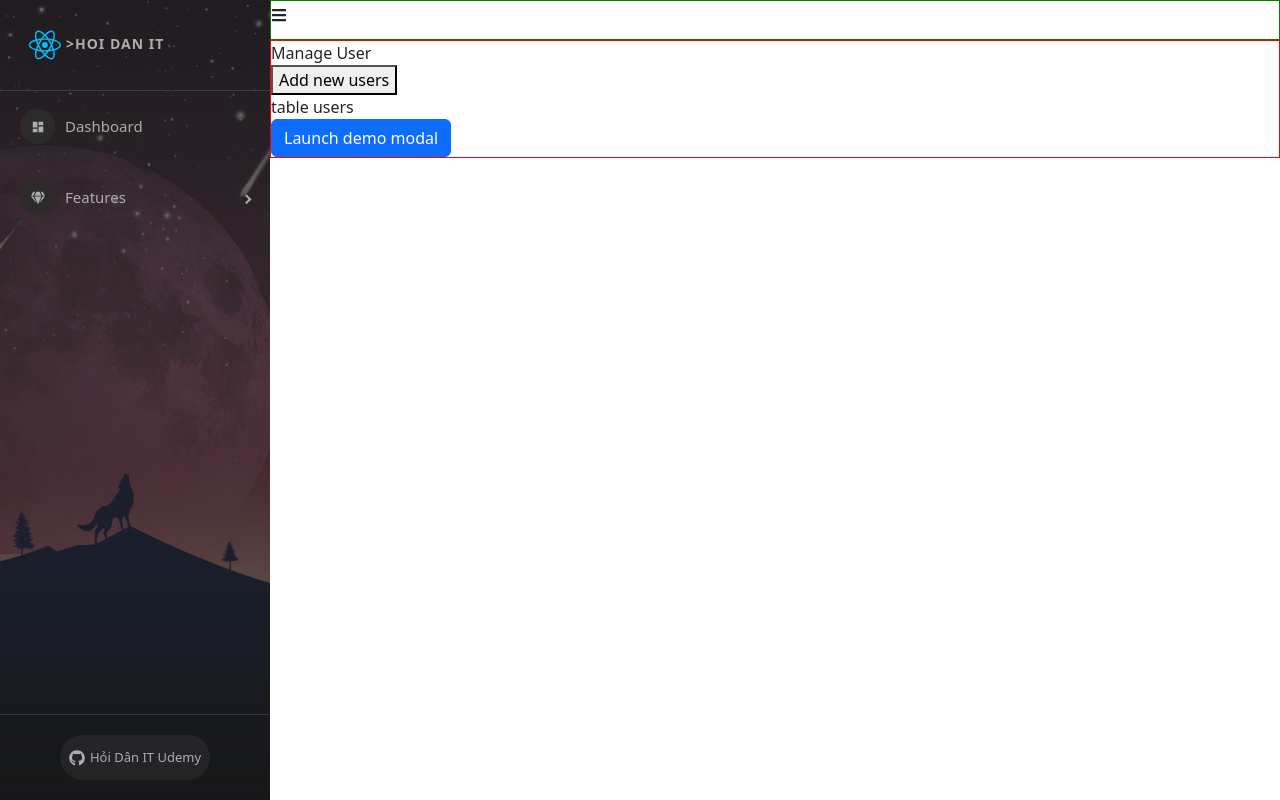
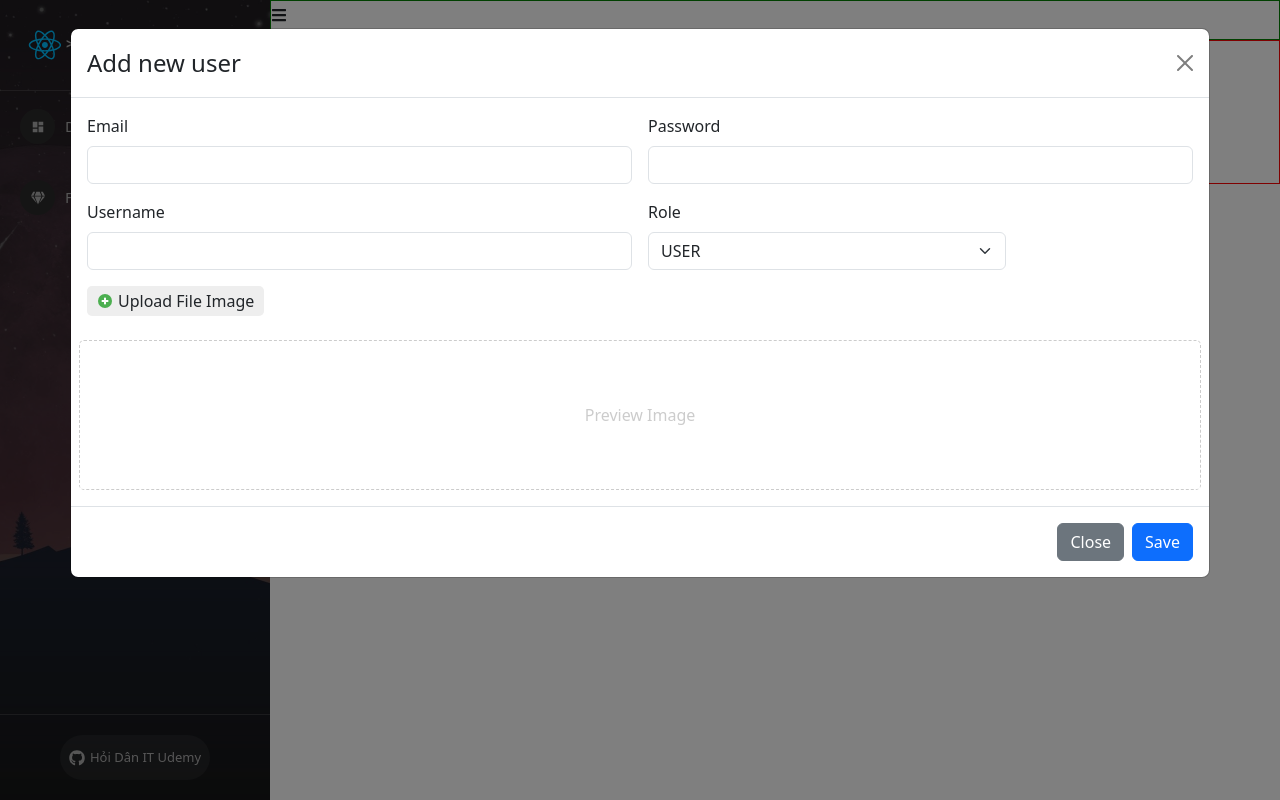
Before and after one commit to HuyHoangEngr/Demo-react, a React (Create React App) app: page /admins/manage-users in a window 1280 px wide. Both pictures are taken after a click on the button "Add new users". Built offline with nearby package versions, Linux system fonts and the light colour scheme.

Commit message:
#58. API Them moi nguoi dung CREATE

```diff
--- a/src/components/Admin/Content/ManageUser.js
+++ b/src/components/Admin/Content/ManageUser.js
@@ -1,20 +1,31 @@
 import ModalCreateUser from "./ModalCreateUser";
 import './ManageUser.scss';
+import { FcPlus } from "react-icons/fc";
+import { useState } from "react";
+
 
 const ManageUser = (props) => {
+
+    const [showModalCreateUser, setShowModalCreateUser] = useState(false);
+
     return (
         <div className="manage-user-container">
             <div className="title">
                 Manage User
             </div>
             <div className="users-content">
-                <div>
-                    <button>Add new users</button>
+                <div className="btn-add-new">
+                    <button className="btn btn-primary"
+                        onClick={() => setShowModalCreateUser(true)}>
+                        <FcPlus /> Add new users
+                    </button>
                 </div>
-                <div>
+                <div className="table-users-container">
                     table users
                 </div>
-                <ModalCreateUser />
+                <ModalCreateUser
+                    show={showModalCreateUser}
+                    setShow={setShowModalCreateUser} />
             </div>
         </div>
     )
--- a/src/components/Admin/Content/ManageUser.scss
+++ b/src/components/Admin/Content/ManageUser.scss
@@ -1,3 +1,18 @@
+.manage-user-container {
+    padding: 10px;
+
+    .users-content {
+        .btn-add-new {
+            margin: 15px 0
+        }
+    }
+
+    .title {
+        font-weight: 600;
+        font-size: 20px;
+    }
+}
+
 .modal-add-user {
     .img-preview {
         height: 150px;
--- a/src/components/Admin/Content/ModalCreateUser.js
+++ b/src/components/Admin/Content/ModalCreateUser.js
@@ -2,12 +2,22 @@ import { useState } from 'react';
 import Button from 'react-bootstrap/Button';
 import Modal from 'react-bootstrap/Modal';
 import { FcPlus } from "react-icons/fc";
+import axios from 'axios';
 
+const ModalCreateUser = (props) => {
+    const { show, setShow } = props;
 
-const ModalCreateUser = () => {
-    const [show, setShow] = useState(false);
+    const handleClose = () => {
+        setShow(false);
+        setEmail("");
+        setPassword("");
+        setUsername("");
+        setRole("USER");
+        setImage("");
+        setPreviewImage("");
 
-    const handleClose = () => setShow(false);
+    };
+
     const handleShow = () => setShow(true);
 
     const [email, setEmail] = useState("");
@@ -26,11 +36,33 @@ const ModalCreateUser = () => {
         }
     }
 
+    const handleSubmitCreateUser = async () => {
+        //validate
+
+        //call apis
+        // let data = {
+        //     email: email,
+        //     password: password,
+        //     username: username,
+        //     role: role,
+        //     userImage: image
+        // }
+
+        // console.log(data);
+
+        const data = new FormData();
+        data.append('email', email);
+        data.append('password', password);
+        data.append('username', username);
+        data.append('role', role);
+        data.append('userImage', image);
+
+        let res = await axios.post('http://localhost:8081/api/v1/participant', data)
+        console.log(">>> check res:", res)
+    }
+
     return (
         <>
-            <Button variant="primary" onClick={handleShow}>
-                Launch demo modal
-            </Button>
 
             <Modal
                 show={show}
@@ -110,7 +142,7 @@ const ModalCreateUser = () => {
                     <Button variant="secondary" onClick={handleClose}>
                         Close
                     </Button>
-                    <Button variant="primary" onClick={handleClose}>
+                    <Button variant="primary" onClick={() => handleSubmitCreateUser()}>
                         Save
                     </Button>
                 </Modal.Footer>
```
